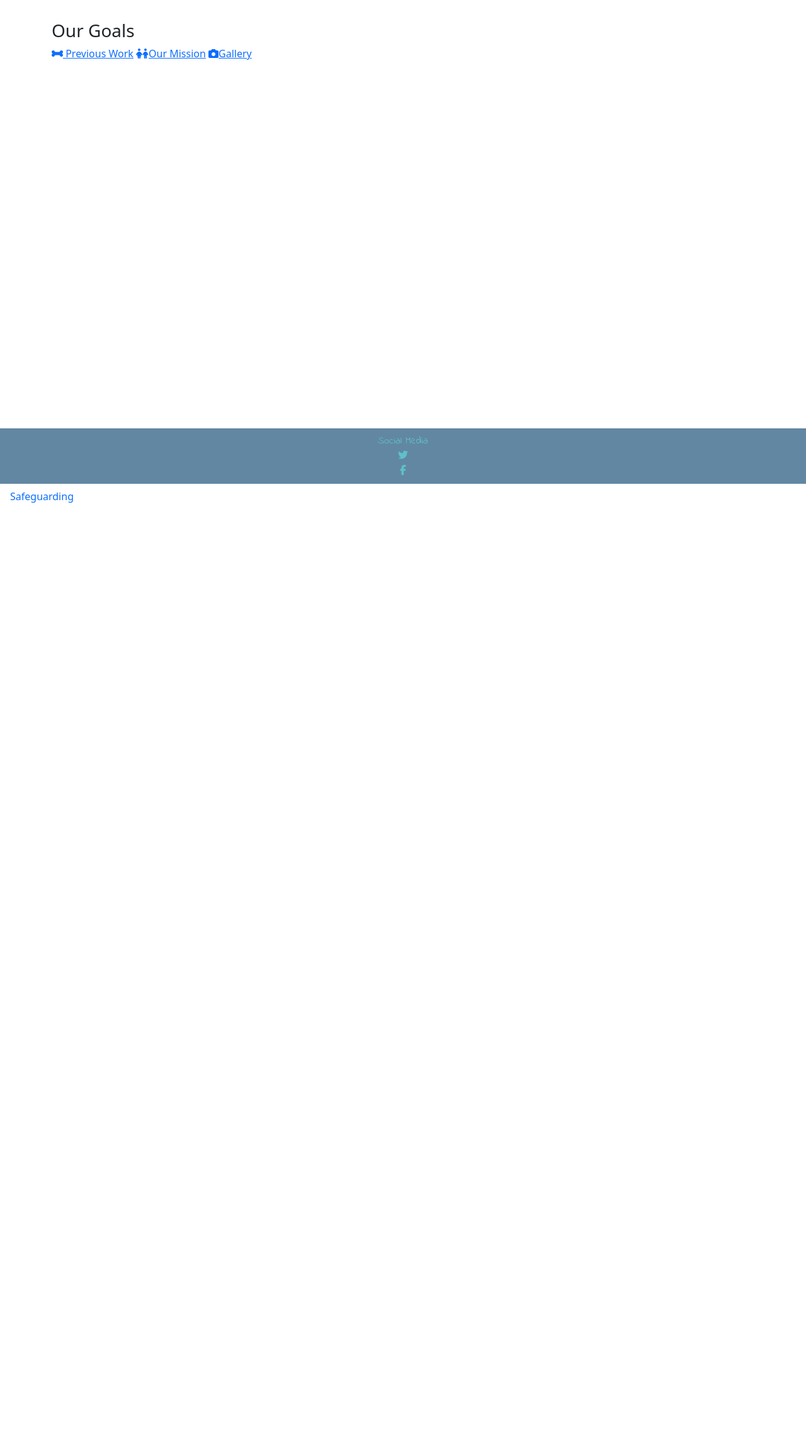
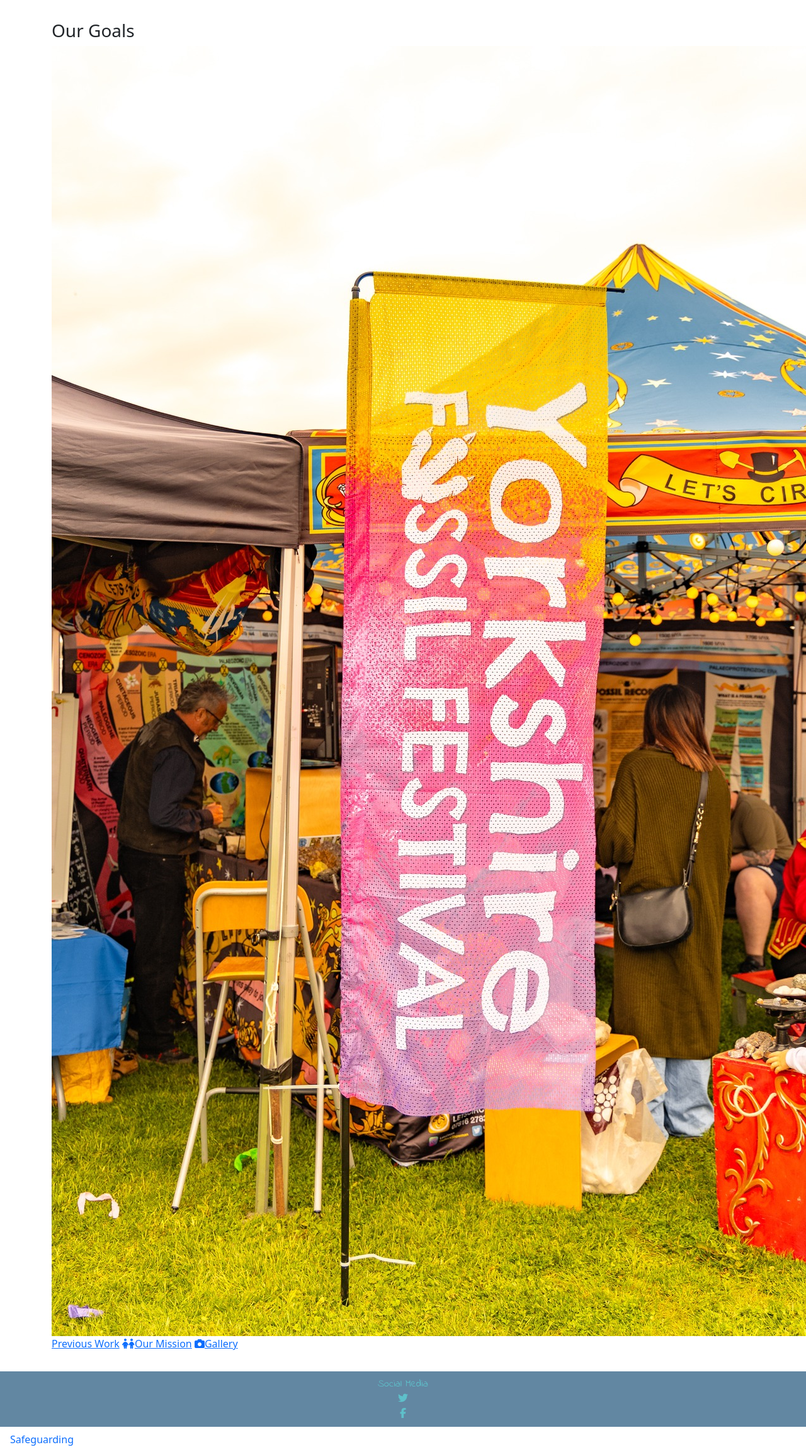
Before and after one commit to HollyT85/ESO2, a Django app: page /mission/ in a window 1280 px wide; the page is wider, and only the part inside the window is pictured. Shown: the part 114-2419 px from the top of that part at 63% size. Before the commit the page ends 912 px from the top of that part, so only its background shows below. Run offline with Django 5.2, Linux system fonts and the light colour scheme; some libraries are stand-ins or nearby versions.

Commit message:
added photo
Co-authored-by: Ona <no-reply@ona.com>

```diff
--- a/mission/templates/mission/plan.html
+++ b/mission/templates/mission/plan.html
@@ -4,7 +4,7 @@
 {% block content %}
 <div class="container">
 <h3>Our Goals</h3>
-<a href="{% url 'mission:work' %}"><i class="fa-solid fa-bone"></i> Previous Work</a>
+<a href="{% url 'mission:work' %}"> <img class="circlephoto" src="{% static 'media/images/general/banner.jpg'%}" class="d-block w-100" alt="Fossil Festival Banner"></i> Previous Work</a>
 <a href="{% url 'mission:mission' %}"><i class="fa-solid fa-children"></i>Our Mission</a>
 <a href="{% url 'mission:gallery' %}"><i class="fa-solid fa-camera"></i>Gallery</a>
 
--- a/static/css/base.css
+++ b/static/css/base.css
@@ -97,3 +97,7 @@
     color: pink;
     font-weight: bold;
 }
+
+.circlephoto {
+
+}
```
Also changed, not shown: static/media/images/general/banner.jpg (added).
